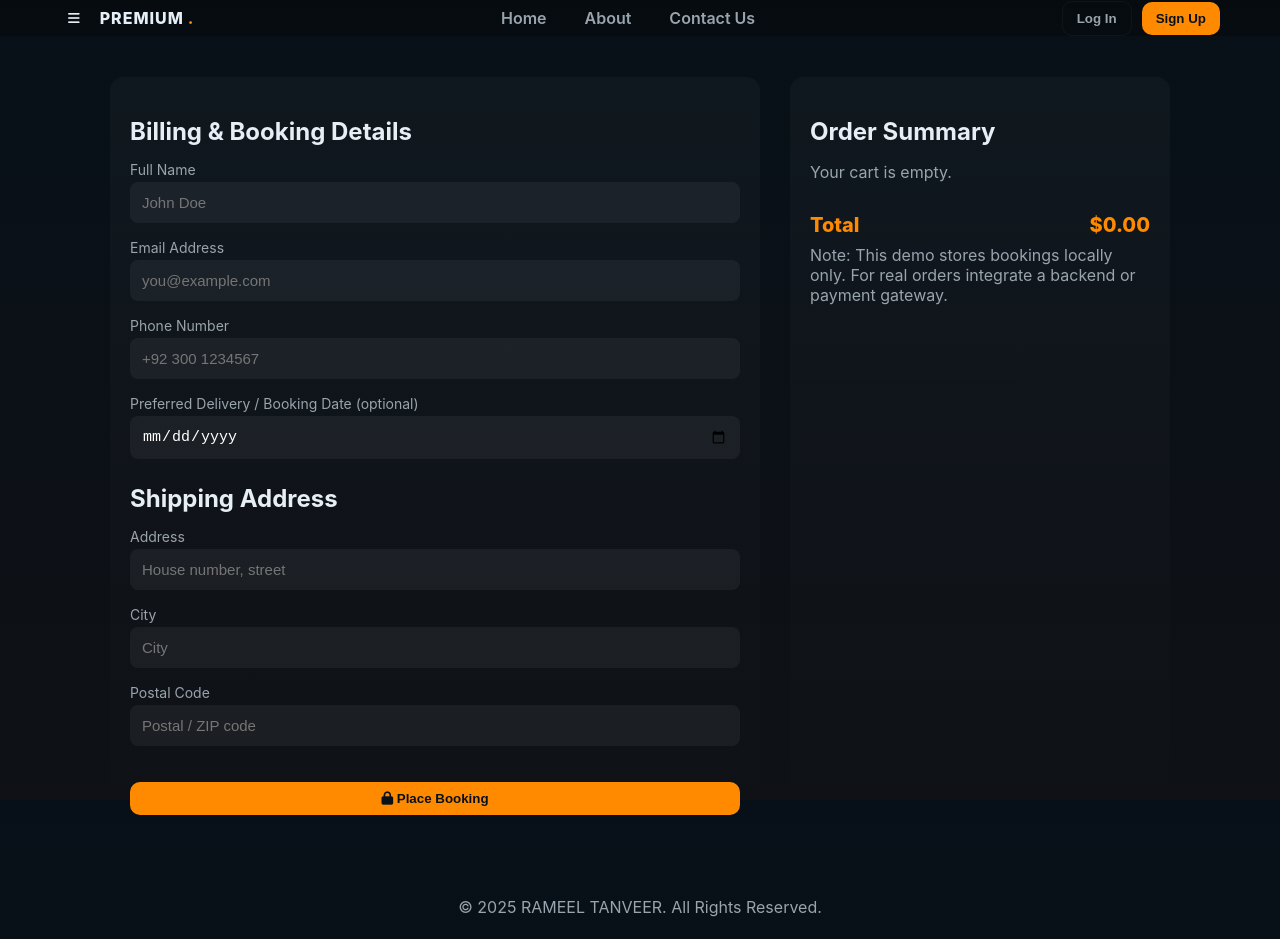
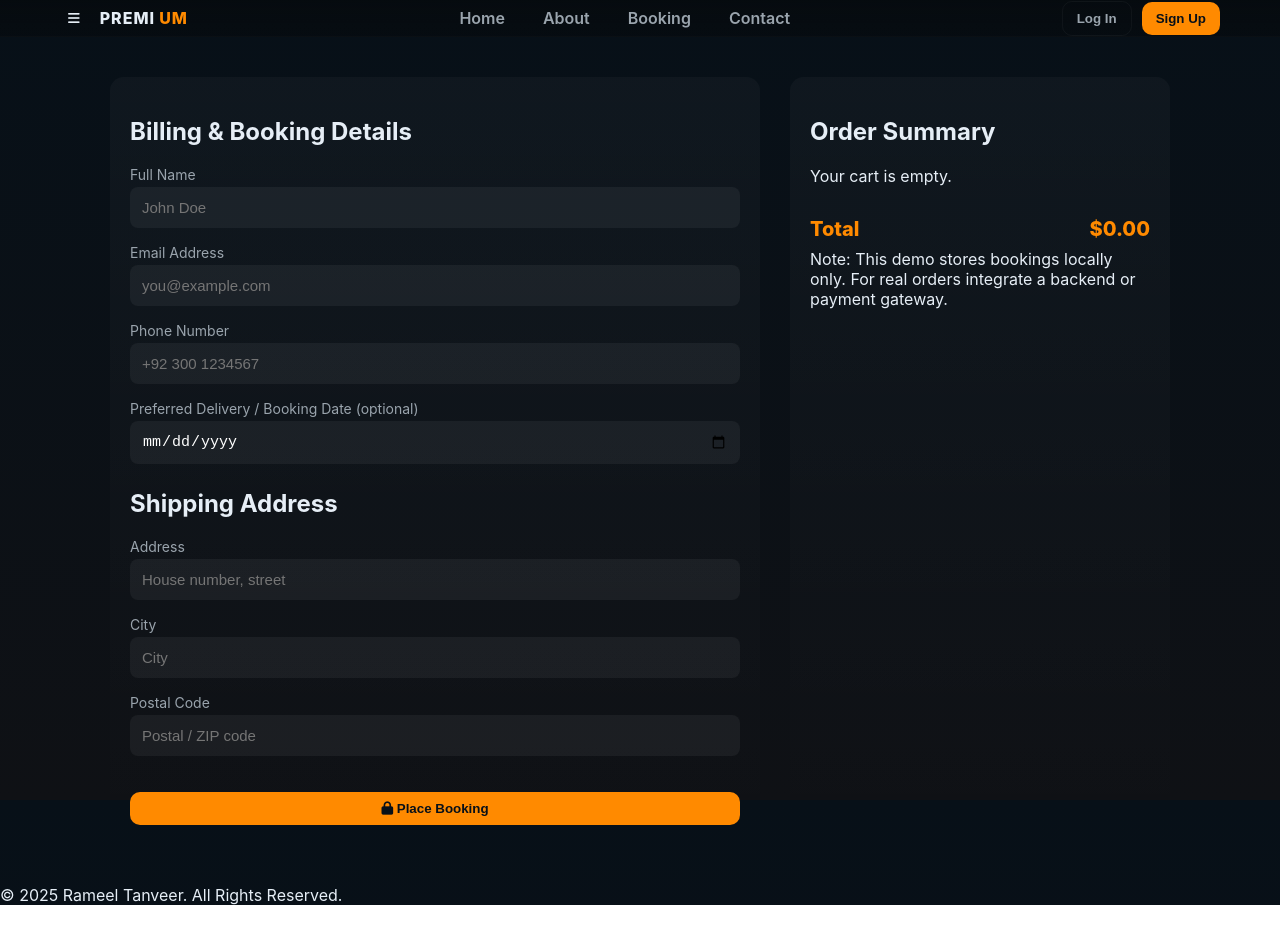
Before and after one commit to rameeltanveer-dev/My-Ecommerce-Store, a plain HTML site: page checkout.html in a window 1280 px wide. After the commit the page ends 905 px from the top, so only its background shows below. Drawn offline with Linux system fonts and the light colour scheme.

Commit message:
Update checkout.html

```diff
--- a/checkout.html
+++ b/checkout.html
@@ -1,68 +1,36 @@
-<!doctype html>
+
+      <!doctype html>
 <html lang="en">
 <head>
   <meta charset="utf-8" />
   <meta name="viewport" content="width=device-width,initial-scale=1">
   <title>Checkout — Premium Store</title>
-
   <link rel="stylesheet" href="styles.css">
   <link rel="stylesheet" href="https://cdnjs.cloudflare.com/ajax/libs/font-awesome/6.5.0/css/all.min.css"/>
-
   <style>
-    .checkout-container{
-      max-width: 1100px;
-      margin: 40px auto;
-      padding: 0 20px;
-      display:grid;
-      grid-template-columns: 1fr 380px;
-      gap:30px;
-    }
-    .checkout-box{
-      background: linear-gradient(180deg,rgba(255,255,255,0.03),transparent);
-      padding:20px;
-      border-radius:14px;
-    }
-    .checkout-box h2{ margin-bottom:15px; }
-    .form-group{ margin-bottom:16px; }
-    .form-group label{ display:block; font-size:14px; margin-bottom:4px; color:var(--muted) }
-    .form-group input,textarea,select{
-      width:100%; padding:12px; border-radius:8px; border:none;
-      background:rgba(255,255,255,0.05); color:white; font-size:15px;
-    }
-    .order-summary-item{
-      display:flex; justify-content:space-between;
-      padding:10px 0; border-bottom:1px solid rgba(255,255,255,0.05);
-    }
-    .total-row{
-      display:flex; justify-content:space-between; padding-top:15px;
-      font-size:20px; font-weight:800; color:var(--accent);
-    }
-    .success-box{
-      display:none; text-align:center; padding:20px;
-      background:rgba(0,255,140,0.08); border-radius:12px; margin-top:20px;
-    }
-    .small-muted{ color:var(--muted); }
-    @media(max-width:900px){
-      .checkout-container{ grid-template-columns:1fr; }
-    }
+    .checkout-container{max-width:1100px;margin:40px auto;padding:0 20px;display:grid;grid-template-columns:1fr 380px;gap:30px}
+    .checkout-box{background:linear-gradient(180deg,rgba(255,255,255,0.03),transparent);padding:20px;border-radius:14px}
+    .form-group{margin-bottom:16px}
+    .form-group label{display:block;font-size:14px;margin-bottom:4px;color:var(--muted)}
+    .form-group input,textarea,select{width:100%;padding:12px;border-radius:8px;border:none;background:rgba(255,255,255,0.05);color:white;font-size:15px}
+    .order-summary-item{display:flex;justify-content:space-between;padding:10px 0;border-bottom:1px solid rgba(255,255,255,0.05)}
+    .total-row{display:flex;justify-content:space-between;padding-top:15px;font-size:20px;font-weight:800;color:var(--accent)}
+    .success-box{display:none;text-align:center;padding:20px;background:rgba(0,255,140,0.08);border-radius:12px;margin-top:20px}
   </style>
 </head>
 <body>
-
-  <!-- HEADER -->
   <header class="header">
     <div class="container header-row">
       <div class="left">
         <button id="openSide" class="icon-btn"><i class="fa-solid fa-bars"></i></button>
-        <div class="brand">PREMIUM<span class="accent">.</span></div>
+      <div class="brand">PREMI<span class="accent">UM</span></div>
       </div>
-
       <nav class="main-nav">
         <a href="index.html">Home</a>
         <a href="about.html">About</a>
-        <a href="contact.html">Contact Us</a>
+        <a href="cart.html">Booking</a>
+        <a href="contact.html">Contact</a>
       </nav>
-
       <div class="actions">
         <button class="btn ghost" onclick="location.href='login.html'">Log In</button>
         <button class="btn primary" onclick="location.href='signup.html'">Sign Up</button>
@@ -71,76 +39,34 @@
   </header>
 
   <main class="checkout-container">
-
-    <!-- LEFT SIDE — FORM -->
     <form id="checkoutForm" class="checkout-box">
       <h2>Billing & Booking Details</h2>
 
-      <div class="form-group">
-        <label>Full Name</label>
-        <input required type="text" id="fullName" placeholder="John Doe">
-      </div>
-
-      <div class="form-group">
-        <label>Email Address</label>
-        <input required type="email" id="email" placeholder="you@example.com">
-      </div>
-
-      <div class="form-group">
-        <label>Phone Number</label>
-        <input required type="text" id="phone" placeholder="+92 300 1234567">
-      </div>
-
-      <div class="form-group">
-        <label>Preferred Delivery / Booking Date (optional)</label>
-        <input type="date" id="preferredDate">
-      </div>
+      <div class="form-group"><label>Full Name</label><input required type="text" id="fullName" placeholder="John Doe"></div>
+      <div class="form-group"><label>Email Address</label><input required type="email" id="email" placeholder="you@example.com"></div>
+      <div class="form-group"><label>Phone Number</label><input required type="text" id="phone" placeholder="+92 300 1234567"></div>
+      <div class="form-group"><label>Preferred Delivery / Booking Date (optional)</label><input type="date" id="preferredDate"></div>
 
       <h2 style="margin-top:25px">Shipping Address</h2>
+      <div class="form-group"><label>Address</label><input required type="text" id="address" placeholder="House number, street"></div>
+      <div class="form-group"><label>City</label><input required type="text" id="city" placeholder="City"></div>
+      <div class="form-group"><label>Postal Code</label><input required type="text" id="postal" placeholder="Postal / ZIP code"></div>
 
-      <div class="form-group">
-        <label>Address</label>
-        <input required type="text" id="address" placeholder="House number, street">
-      </div>
+      <button class="btn primary" style="margin-top:20px; width:100%" type="submit"><i class="fa-solid fa-lock"></i> Place Booking</button>
 
-      <div class="form-group">
-        <label>City</label>
-        <input required type="text" id="city" placeholder="City">
-      </div>
-
-      <div class="form-group">
-        <label>Postal Code</label>
-        <input required type="text" id="postal" placeholder="Postal / ZIP code">
-      </div>
-
-      <button class="btn primary" style="margin-top:20px; width:100%" type="submit">
-        <i class="fa-solid fa-lock"></i> Place Booking
-      </button>
-
-      <div class="success-box" id="successBox">
-        <h3><i class="fa-solid fa-circle-check"></i> Booking Placed!</h3>
-        <p>Redirecting to confirmation…</p>
-      </div>
+      <div class="success-box" id="successBox"><h3><i class="fa-solid fa-circle-check"></i> Booking Placed!</h3><p>Redirecting to confirmation…</p></div>
     </form>
 
-    <!-- RIGHT SIDE — ORDER SUMMARY -->
     <aside class="checkout-box">
       <h2>Order Summary</h2>
       <div id="summaryList"></div>
-
-      <div class="total-row">
-        <div>Total</div>
-        <div id="summaryTotal">$0.00</div>
-      </div>
+      <div class="total-row"><div>Total</div><div id="summaryTotal">$0.00</div></div>
       <p class="small-muted" style="margin-top:8px">Note: This demo stores bookings locally only. For real orders integrate a backend or payment gateway.</p>
     </aside>
-
   </main>
-
-  <!-- FOOTER -->
-  <footer class="footer">
-    <div>© <span id="year"></span> RAMEEL TANVEER. All Rights Reserved.</div>
-  </footer>
+<div class="footer-wrapper">
+        © 2025 <span class="brand-name">Rameel Tanveer</span>. All Rights Reserved.
+</div>
 
   <!-- JS -->
   <script>
```
